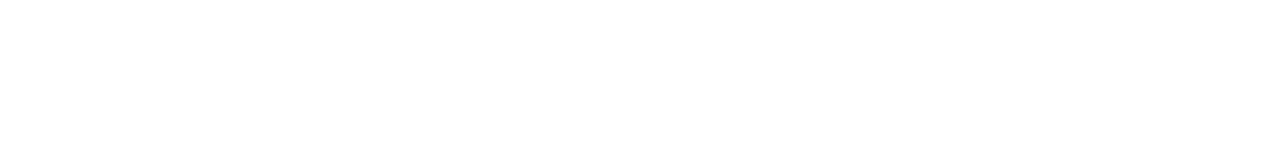
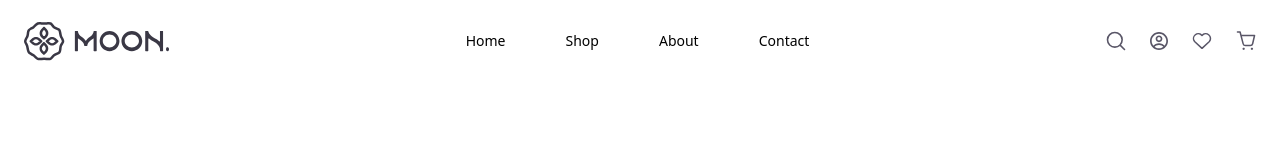
Before and after one commit to faheemhassoun/Moon_Project, a website: page about.html in a window 1280 px wide. Drawn offline with Linux system fonts and the light colour scheme.

Commit message:
create header section-About Page

```diff
--- a/about.html
+++ b/about.html
@@ -12,6 +12,38 @@
     <link href="./assets/css/output.css" rel="stylesheet">
 </head>
 <body>
+    <header class="h-20.5 flex items-center">
+        <div class="container mx-auto px-6 md:px-0 lg:px-6 flex justify-between items-center">
+            <button class="md:hidden size-12 left-5">
+      <i class="fa-solid fa-bars"></i>
+    </button>
+            <div class="logo max-md:absolute max-md:left-1/2 max-md:transform max-md:-translate-x-1/2">
+               <img src="./assets/img/Home Page/header/logo.svg"/>
+                </div>
 
+                <nav class="nav max-md:hidden">
+                   <ul class="flex gap-15">
+                    <li class="text-sm font-medium cursor-pointer hover:text-hover transition-colors">
+                        <a href="#" class="nav-link">Home</a>
+                    </li>
+                    <li class="text-sm font-medium cursor-pointer hover:text-hover transition-colors">
+                        <a href="#" class="nav-link">Shop</a>
+                    </li>
+                    <li class="text-sm font-medium cursor-pointer hover:text-hover transition-colors">
+                        <a href="#" class="nav-link">About</a>
+                    </li>
+                    <li class="text-sm font-medium cursor-pointer hover:text-hover transition-colors">
+                        <a href="#" class="nav-link">Contact</a>
+                    </li>
+                   </ul>
+                </nav>
+                <div class="icons flex gap-6">
+                    <img class="max-md:hidden cursor-pointer" src="./assets/img/Home Page/header/Search.svg"/>
+                    <img class="max-md:hidden cursor-pointer" src="./assets/img/Home Page/header/Avatar.svg"/>
+                    <img class="max-md:hidden cursor-pointer" src="./assets/img/Home Page/header/Heart.svg"/>
+                    <img class="cursor-pointer" src="./assets/img/Home Page/header/Shopping cart.svg"/>
+                </div>
+        </div>
+    </header>
 </body>
 </html>
```
